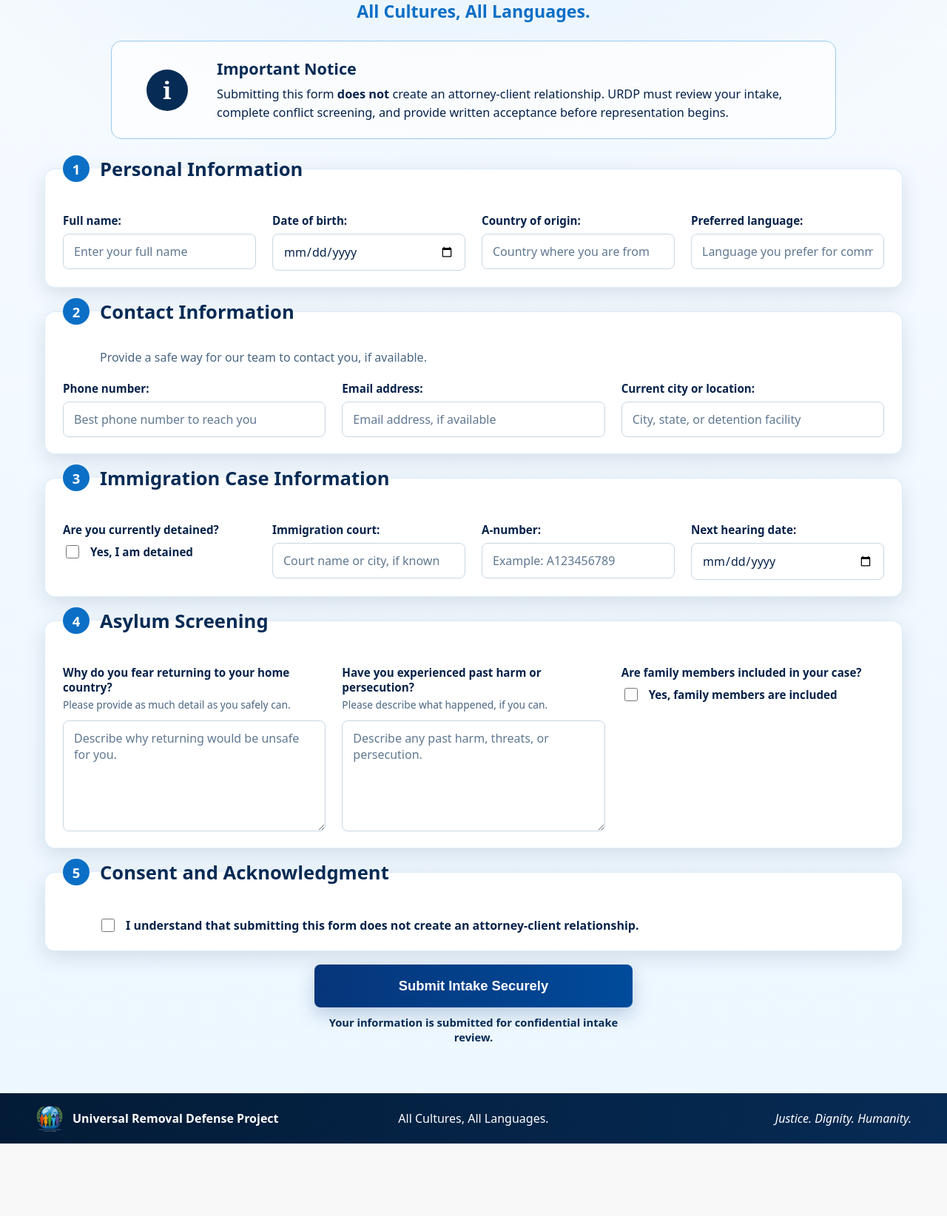
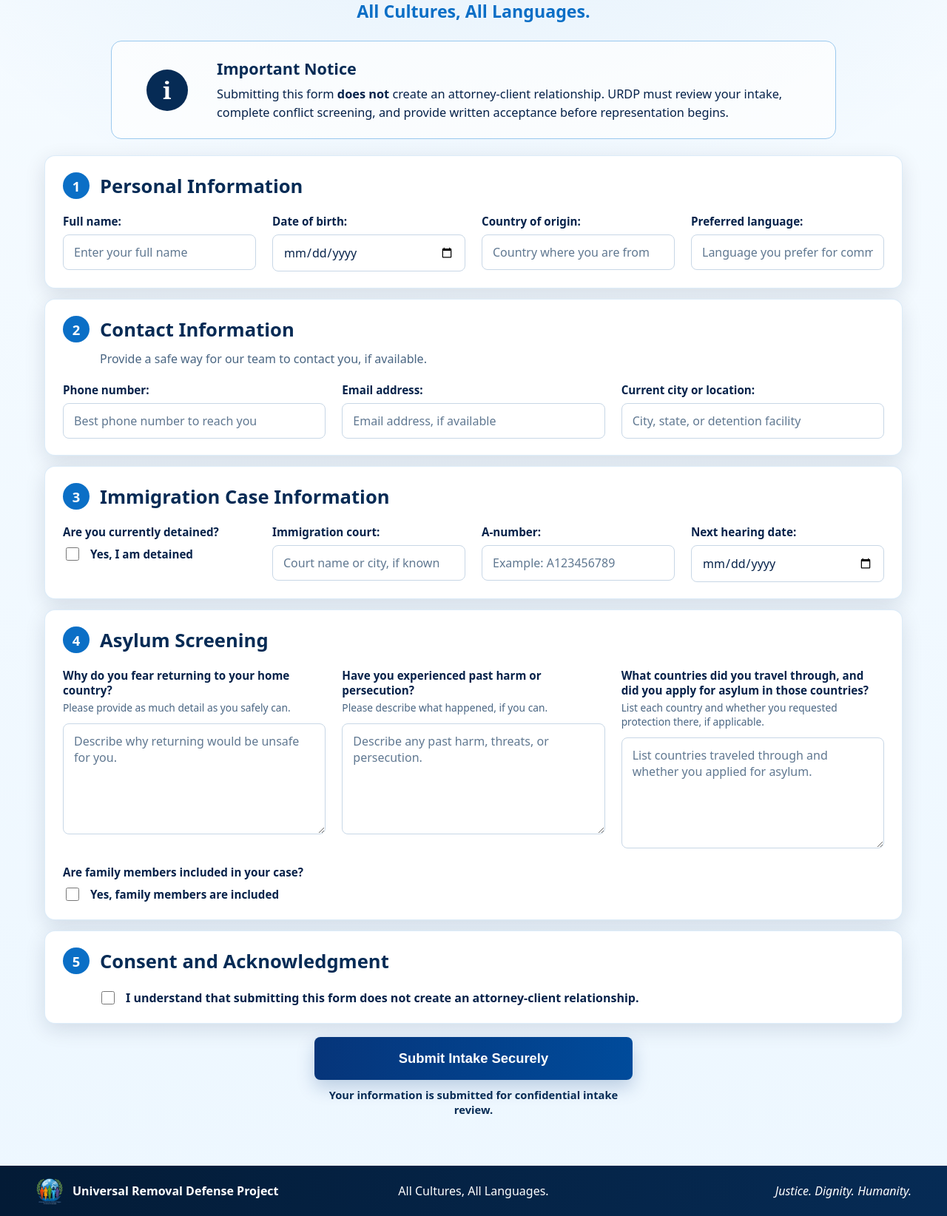
Before and after one commit to UniversalRemovalDefenseProject/Multi-Lingual-Universal-Access-, a Django app: page /asylum-intake/ in a window 1280 px wide. Shown: the part 664-2308 px from the top of the page at 74% size. Before the commit the page ends 2210 px from the top, so only its background shows below. Run offline with Django 5.2, Linux system fonts and the light colour scheme.

Commit message:
Milestone 2 Updates - Styling

```diff
--- a/intake/forms.py
+++ b/intake/forms.py
@@ -33,6 +33,7 @@ class IntakeSubmissionForm(forms.ModelForm):
             'next_hearing_date',
             'fear_of_return_summary',
             'past_harm_summary',
+            'countries_traveled_asylum_summary',
             'family_members_included',
             'consent_acknowledged',
         ]
@@ -50,6 +51,9 @@ class IntakeSubmissionForm(forms.ModelForm):
             "next_hearing_date": _("Next hearing date"),
             "fear_of_return_summary": _("Reason for fearing return"),
             "past_harm_summary": _("Past harm or persecution"),
+            "countries_traveled_asylum_summary": _(
+                "Countries traveled through and asylum applications"
+            ),
             "family_members_included": _("Family members included"),
         }
         widgets = {
@@ -137,6 +141,16 @@ class IntakeSubmissionForm(forms.ModelForm):
                     "aria-describedby": "past-harm-help",
                 }
             ),
+            "countries_traveled_asylum_summary": forms.Textarea(
+                attrs={
+                    "class": "form-control",
+                    "placeholder": _(
+                        "List countries traveled through and whether you applied for asylum."
+                    ),
+                    "rows": 5,
+                    "aria-describedby": "countries-traveled-help",
+                }
+            ),
             "family_members_included": forms.CheckboxInput(
                 attrs={"class": "form-check-input"}
             ),
--- a/intake/models.py
+++ b/intake/models.py
@@ -27,6 +27,7 @@ class IntakeSubmission(models.Model):
     next_hearing_date = models.CharField(max_length=100, blank=True)
     fear_of_return_summary = models.TextField()
     past_harm_summary = models.TextField(blank=True)
+    countries_traveled_asylum_summary = models.TextField(blank=True)
     family_members_included = models.BooleanField(default=False)
     consent_acknowledged = models.BooleanField(default=False)
     status = models.CharField(max_length=50, choices=STATUS_CHOICES, default='new')
--- a/intake/static/styles.css
+++ b/intake/static/styles.css
@@ -139,8 +123,6 @@ body.intake-page {
 }
 
 .form-section {
-  min-width: 0;
-  margin: 0;
   background: var(--white);
   border-radius: var(--radius);
   padding: 22px 24px;
@@ -149,13 +131,10 @@ body.intake-page {
 }
 
 .section-title {
-  width: auto;
-  padding: 0;
-  border: 0;
   display: flex;
   align-items: center;
   gap: 14px;
-  margin-bottom: 20px;
+  margin: 0 0 20px;
   color: var(--navy);
   font-size: clamp(1.25rem, 2vw, 1.6rem);
   font-weight: 700;
@@ -193,6 +172,14 @@ body.intake-page {
 
 .form-grid.three {
   grid-template-columns: repeat(3, minmax(0, 1fr));
+}
+
+.screening-grid {
+  grid-template-columns: repeat(3, minmax(0, 1fr));
+}
+
+.family-screening-field {
+  grid-column: 1 / -1;
 }
 
 .field {
--- a/intake/templates/intake/intake_form.html
+++ b/intake/templates/intake/intake_form.html
@@ -21,7 +21,6 @@
 </head>
 
 <body class="intake-page">
-<a class="skip-link" href="#intake-form">{% translate "Skip to intake form" %}</a>
 
 <header class="topbar">
   <div class="topbar-left">{% translate "Secure | Confidential | Multilingual | For All Cultures" %}</div>
@@ -68,11 +67,11 @@
       </div>
     {% endif %}
 
-    <fieldset class="form-section">
-      <legend class="section-title">
+    <section class="form-section" aria-labelledby="personal-information-title">
+      <h2 class="section-title" id="personal-information-title">
         <span aria-hidden="true">1</span>
         {% translate "Personal Information" %}
-      </legend>
+      </h2>
 
       <div class="form-grid four">
         <div class="field{% if form.full_name.errors %} field-error{% endif %}">
@@ -96,13 +95,13 @@
           {{ form.preferred_language.errors }}
         </div>
       </div>
-    </fieldset>
+    </section>
 
-    <fieldset class="form-section">
-      <legend class="section-title">
+    <section class="form-section" aria-labelledby="contact-information-title">
+      <h2 class="section-title" id="contact-information-title">
         <span aria-hidden="true">2</span>
         {% translate "Contact Information" %}
-      </legend>
+      </h2>
 
       <p class="section-help">{% translate "Provide a safe way for our team to contact you, if available." %}</p>
       <div class="form-grid three">
@@ -122,13 +121,13 @@
           {{ form.current_location.errors }}
         </div>
       </div>
-    </fieldset>
+    </section>
 
-    <fieldset class="form-section">
-      <legend class="section-title">
+    <section class="form-section" aria-labelledby="case-information-title">
+      <h2 class="section-title" id="case-information-title">
         <span aria-hidden="true">3</span>
         {% translate "Immigration Case Information" %}
-      </legend>
+      </h2>
 
       <div class="form-grid four">
         <div class="field checkbox-field{% if form.detained.errors %} field-error{% endif %}">
@@ -155,15 +154,15 @@
           {{ form.next_hearing_date.errors }}
         </div>
       </div>
-    </fieldset>
+    </section>
 
-    <fieldset class="form-section">
-      <legend class="section-title">
+    <section class="form-section" aria-labelledby="asylum-screening-title">
+      <h2 class="section-title" id="asylum-screening-title">
         <span aria-hidden="true">4</span>
         {% translate "Asylum Screening" %}
-      </legend>
+      </h2>
 
-      <div class="form-grid three screening-grid">
+      <div class="form-grid screening-grid">
         <div class="field textarea-field{% if form.fear_of_return_summary.errors %} field-error{% endif %}">
           <label for="{{ form.fear_of_return_summary.id_for_label }}">{% translate "Why do you fear returning to your home country?" %}</label>
           <p class="field-help" id="fear-of-return-help">{% translate "Please provide as much detail as you safely can." %}</p>
@@ -176,7 +175,13 @@
           {{ form.past_harm_summary }}
           {{ form.past_harm_summary.errors }}
         </div>
-        <div class="field checkbox-field{% if form.family_members_included.errors %} field-error{% endif %}">
+        <div class="field textarea-field{% if form.countries_traveled_asylum_summary.errors %} field-error{% endif %}">
+          <label for="{{ form.countries_traveled_asylum_summary.id_for_label }}">{% translate "What countries did you travel through, and did you apply for asylum in those countries?" %}</label>
+          <p class="field-help" id="countries-traveled-help">{% translate "List each country and whether you requested protection there, if applicable." %}</p>
+          {{ form.countries_traveled_asylum_summary }}
+          {{ form.countries_traveled_asylum_summary.errors }}
+        </div>
+        <div class="field checkbox-field family-screening-field{% if form.family_members_included.errors %} field-error{% endif %}">
           <span class="field-label">{% translate "Are family members included in your case?" %}</span>
           <label class="checkbox-line" for="{{ form.family_members_included.id_for_label }}">
             {{ form.family_members_included }}
@@ -185,13 +190,13 @@
           {{ form.family_members_included.errors }}
         </div>
       </div>
-    </fieldset>
+    </section>
 
-    <fieldset class="form-section">
-      <legend class="section-title">
+    <section class="form-section" aria-labelledby="consent-title">
+      <h2 class="section-title" id="consent-title">
         <span aria-hidden="true">5</span>
         {% translate "Consent and Acknowledgment" %}
-      </legend>
+      </h2>
 
       <div class="consent-list{% if form.consent_acknowledged.errors %} field-error{% endif %}">
         <label class="checkbox-line" for="{{ form.consent_acknowledged.id_for_label }}">
@@ -200,7 +205,7 @@
         </label>
         {{ form.consent_acknowledged.errors }}
       </div>
-    </fieldset>
+    </section>
 
     <div class="submit-wrap">
       <button class="submit-button" type="submit" id="submit-button">
```
Also changed, not shown: other parts of intake/static/styles.css (+5 -20 lines), intake/migrations/0004_intakesubmission_countries_traveled_asylum_summary.py (added).
